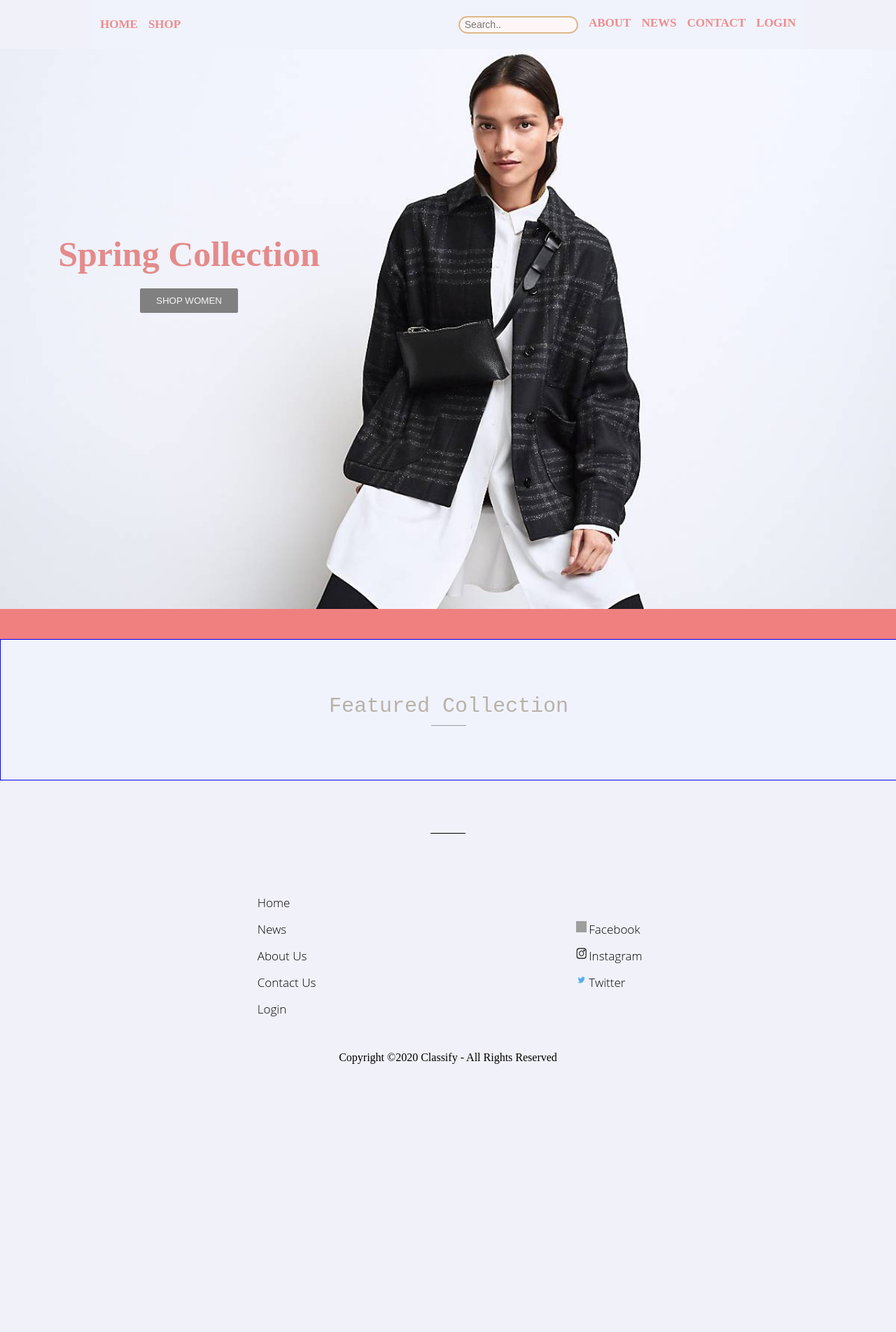
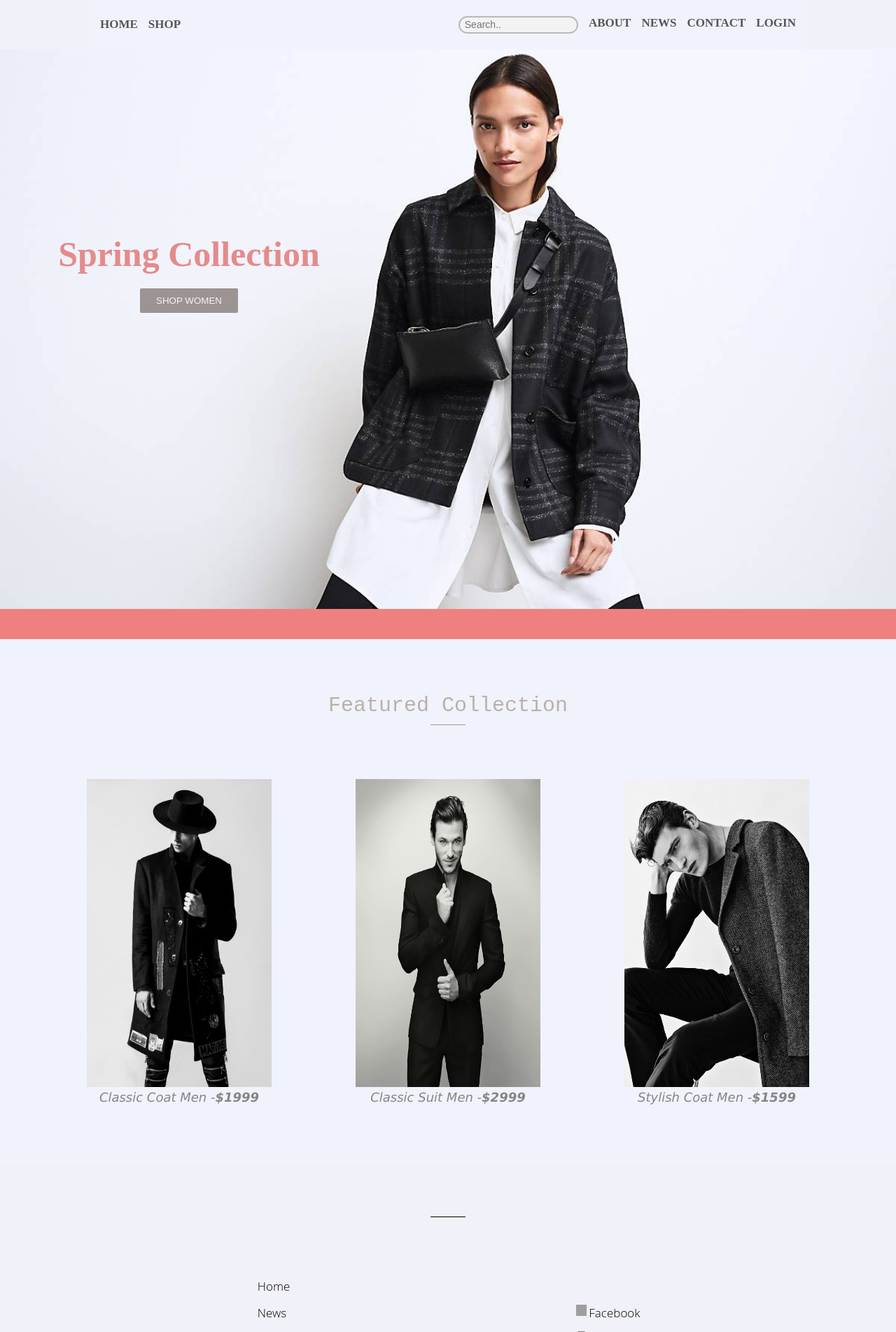
Before and after one commit to leonsh10/Clothing-Store, a PHP site: page / in a window 1280 px wide. Shown: the top 1903 px of the page at 70% size. Before the commit the page ends 1520 px from the top, so only its background shows below. Run offline with PHP 8.4, Linux system fonts and the light colour scheme; grey boxes are pictures that could not be loaded.

Commit message:
Commit 4

```diff
--- a/css/style.css
+++ b/css/style.css
@@ -7,7 +7,7 @@ body{
 }
 
 .listaHeader a{
-    color:rgb(240, 140, 140);
+    color:rgb(86, 86, 86,1);
     font-weight: bold;
 }
 #headerDjathtas{
@@ -110,7 +110,7 @@ header{
     border-radius: 2px;
     border:none;
     width:140px;
-    background-color: grey;
+    background-color: #9c9393;
     font-family: Arial, Helvetica, sans-serif;
     padding:10px 3px;
     color:whitesmoke;
@@ -118,7 +118,7 @@ header{
 
 
 #butoni1:hover{
-    background-color:green;
+    background-color:rgb(49, 146, 49);
     cursor: pointer;
 }
 
@@ -133,8 +133,8 @@ form.example input[type=text] {
     float: right;
     width: 77%;
     height:7px;
-    background: #fff7f7;
-    border:2px solid burlywood;
+    background: #f3f3f3;
+    border:2px solid rgb(185, 185, 185,1);
     border-radius: 15px;
     color:	#475272;
   }
@@ -161,26 +161,16 @@ form.example input[type=text] {
     display: table;
 }
 
-
-/*
-SECOND DIV SECOND DIV SECOND DIV SECOND DIV SECOND DIV
-*/
-
-/* #secondDiv{
-    width:100%;
-    min-height:400px;
-    background-color:coral;
-} */
-
 #teksti{
     width:100%;
     height:200px;
     background-color:#f0f3fc;
+
     display: flex;
     flex-direction: column;
     justify-content: center;
     align-items: center;
-    border:1px solid blue;
+    /* border:1px solid blue; */
 }
 
 #teksti *{
@@ -198,6 +188,89 @@ SECOND DIV SECOND DIV SECOND DIV SECOND DIV SECOND DIV
     font-size:30px;
     color:rgb(184, 178, 168);
 }
+
+/*
+WORK SPACE WORK SPACE WORK SPACE WORK SPACE
+*/
+
+#secondDiv{
+    width:100%;
+    min-height:700px;
+    /* background-color:#e5e8ef; */
+    background-color:#f0f3fc;
+    /* border:1px solid rgb(161, 44, 44); */
+}
+
+#thirdDiv{
+    width:90%;
+    height:550px;
+    /* border:1px solid black; */
+    margin:0 auto;
+    /* background-color: white; */
+    position: relative;
+    display: flex;
+    flex-direction: row;
+    justify-content: space-around;
+    text-align: center;
+    font-size:18px;
+    font-family: 'Lucida Sans', 'Lucida Sans Regular', 'Lucida Grande', 'Lucida Sans Unicode', Geneva, Verdana, sans-serif;
+
+}
+
+#thirdDiv *{
+   color:#858585;
+    text-decoration: none;
+}
+
+#img1 img:hover{
+    opacity:90%;
+}
+
+#img2 img:hover{
+    opacity:90%;
+}
+
+#img3 img:hover{
+    opacity:90%;
+}
+
+#img1{
+    width:23%;
+    height: 440px;
+}
+/*
+height : 531px
+*/
+#img1 img{
+    width:100%;
+    height:100%;
+}
+
+#img2{
+    width:23%;
+    height: 440px;
+}
+
+#img2 img{
+    width:100%;
+    height:100%;
+}
+
+#img3{
+    width:23%;
+    height: 440px;
+}
+
+#img3 img{
+    width:100%;
+    height:100%;
+}
+
+
+
+/*
+WORK SPACE WORK SPACE WORK SPACE WORK SPACE
+*/
 
 footer{
     width:80%;
--- a/index.html
+++ b/index.html
@@ -2,6 +2,7 @@
 <html>
     <head>
         <link rel="stylesheet" href="css/style.css">
+        <title>Butiku Online</title>
     </head>
 
     <body>
@@ -25,10 +26,8 @@
             <div id="headerDjathtas">
                 <ul id="headdUL">
                       <li>
-                        <!-- <link rel="stylesheet" href="https://cdnjs.cloudflare.com/ajax/libs/font-awesome/4.7.0/css/font-awesome.min.css"> -->
                         <form class="example" action="action_page.php">
                         <input type="text" placeholder="Search.." name="search">
-                        <!-- <button type="submit"><i class="fa fa-search"></i></button> -->
                       </form>
                     </li>
                     <li class="listaHeader"><a href="#">ABOUT</a></li>
@@ -59,7 +58,29 @@
                         <div></div>
                     </div>
                 </div>
+                <div id="thirdDiv">
+
+                    <div id="img1">
+                        <a href="#"><img src="images/pexels-pixabay-157675.jpg">
+                        <p><i>Classic Coat Men -<b>$1999</b></i></p></a>
+                    </div>
+
+                    <div id="img2">
+                        <a href="#"><img src="images/asdfasdas.png">
+                        <p><i>Classic Suit Men -<b>$2999</b></i></p></a>
+                    </div>
+
+                    <div id="img3">
+                       <a href="#"><img src="images/dsfds.jpg">
+                        <p><i>Stylish Coat Men -<b>$1599</b></i></p></a>
+                    </div>
+
+
+
+                </div>
             </div>
+
+
         </main>
 
         <footer>
```
Also changed, not shown: aboutUs.html (added, +10 -0 lines), images/asdfasdas.png (added), images/dsfds.jpg (added), images/logo.png (deleted), images/pexels-pixabay-157675.jpg (added).
